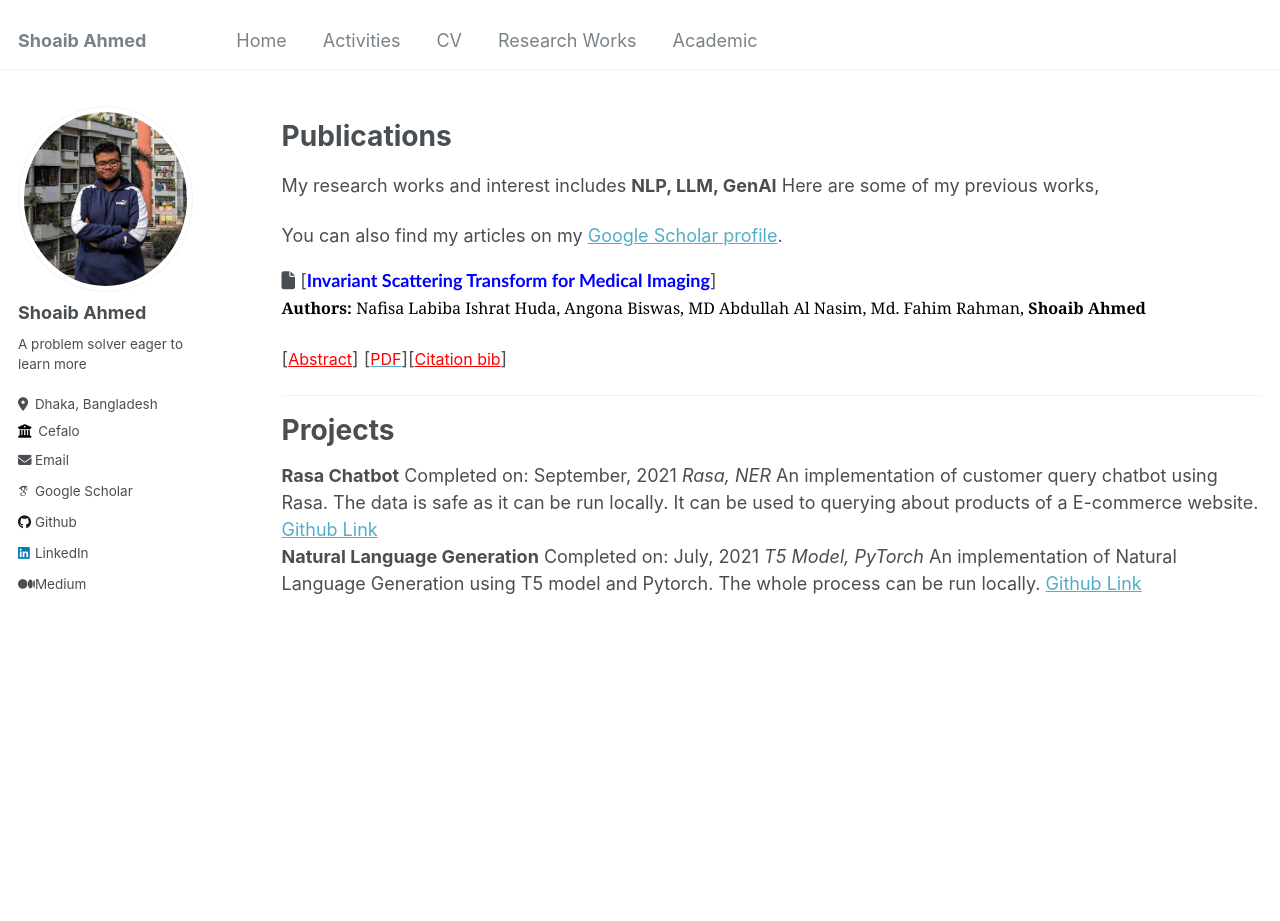
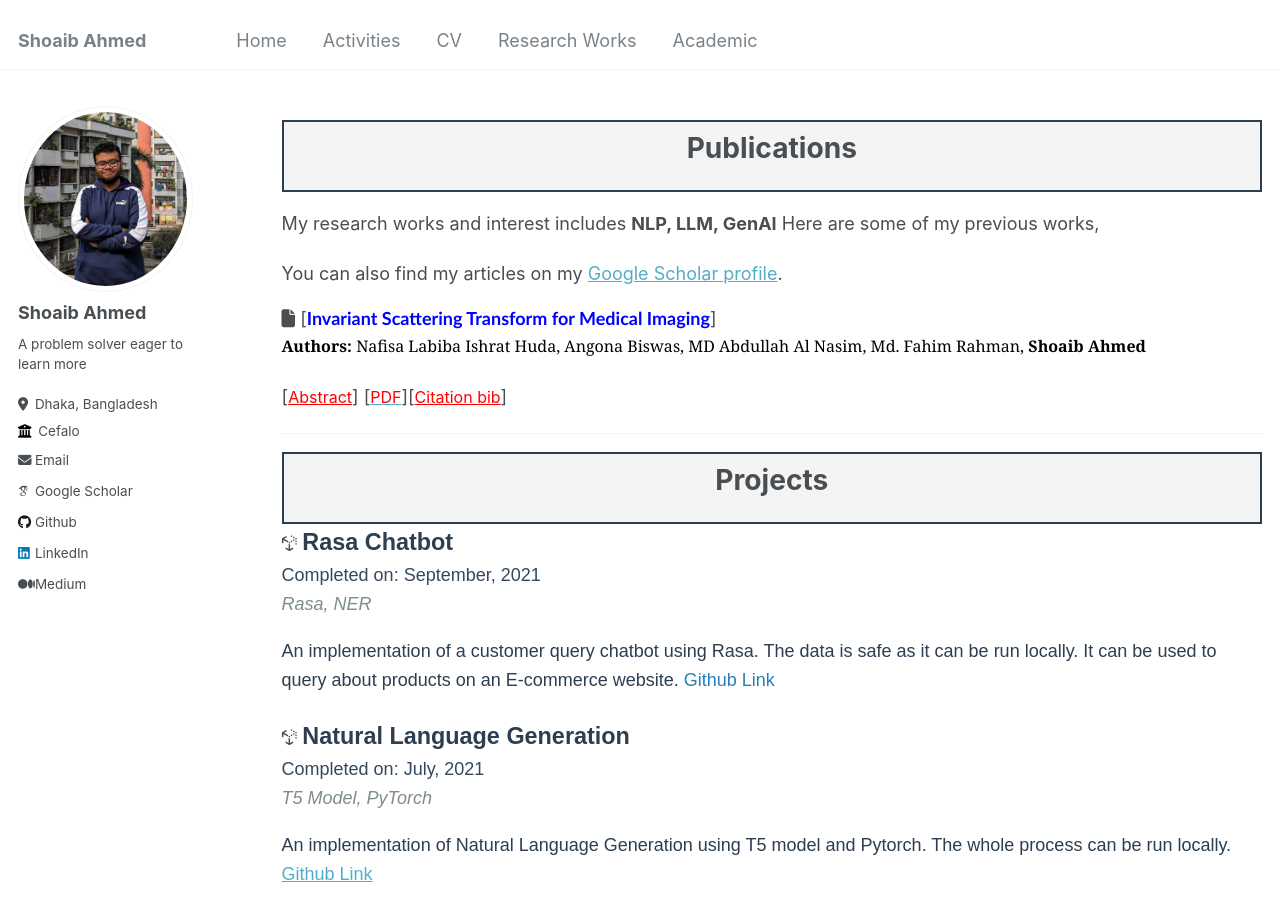
Before and after one commit to edge555/edge555.github.io, a Jekyll site: the page built from _pages/research-works.md, in a window 1280 px wide and 1110 px high. Shown: the top 921 px of the window. Built offline with Jekyll 4.4.1, drawn with Linux system fonts in a browser that asks for light colours; some web fonts are replaced.

Commit message:
fix format

```diff
--- a/_pages/research-works.md
+++ b/_pages/research-works.md
@@ -9,7 +9,14 @@ redirect_from:
 
 {% include base_path %}
 
-<h1>Publications</h1>
+<div style="border: 2px solid #2c3e50;
+            padding: 10px;
+            background-color: #f4f4f4;
+            width: 100%;
+            text-align: center;
+            box-sizing: border-box;">
+    <h1>Publications</h1>
+</div>
 
 <span> My research works and interest includes <b>NLP, LLM, GenAI</b> Here are some of my previous works,<span>
 <!-- Publications-->
@@ -42,22 +49,32 @@ redirect_from:
 
 ---------
 <!-- Projects-->
-<h1>Projects</h1>
-<div style="white-space: pre-line;">
-    <b>Rasa Chatbot</b>
-    Completed on: September, 2021
-    <i>Rasa, NER</i>
-
-    An implementation of customer query chatbot using Rasa. The data is safe as it can be run locally. It can be used to querying about products of a E-commerce website.
-    <a href="https://github.com/edge555/Rasa-Chatbot"> Github Link</a>
+<div style="border: 2px solid #2c3e50;
+            padding: 10px;
+            background-color: #f4f4f4;
+            width: 100%;
+            text-align: center;
+            box-sizing: border-box;">
+    <h1>Projects</h1>
+</div>
+<div style="font-family: Arial, sans-serif; line-height: 1.6;">
+    <i class="fa-brands fa-uncharted"></i>
+    <b style="font-size: 1.3em; color: #2c3e50;">Rasa Chatbot</b><br>
+    <span style="font-size: 1em; color: #34495e;">Completed on: September, 2021</span><br>
+    <i style="font-size: 1em; color: #7f8c8d;">Rasa, NER</i><br>
+    <p style="font-size: 1em; color: #2c3e50;">
+        An implementation of a customer query chatbot using Rasa. The data is safe as it can be run locally. It can be used to query about products on an E-commerce website.
+        <a href="https://github.com/edge555/Rasa-Chatbot" style="font-size: 1em; color: #2980b9; text-decoration: none;">Github Link</a>
+    </p>
 </div>
 
-
-<div style="white-space: pre-line;">
-    <b>Natural Language Generation</b>
-    Completed on: July, 2021
-    <i>T5 Model, PyTorch</i>
-
-    An implementation of Natural Language Generation using T5 model and Pytorch. The whole process can be run locally.
-    <a href="https://github.com/edge555/T5-NLG-Demo"> Github Link</a>
+<div style="font-family: Arial, sans-serif; line-height: 1.6;">
+    <i class="fa-brands fa-uncharted"></i>
+    <b style="font-size: 1.3em; color: #2c3e50;">Natural Language Generation</b><br>
+    <span style="font-size: 1em; color: #34495e;">Completed on: July, 2021</span><br>
+    <i style="font-size: 1em; color: #7f8c8d;">T5 Model, PyTorch</i><br>
+    <p style="font-size: 1em; color: #2c3e50;">
+        An implementation of Natural Language Generation using T5 model and Pytorch. The whole process can be run locally.<br>
+      <a href="https://github.com/edge555/T5-NLG-Demo"> Github Link</a>
+    </p>
 </div>
```
